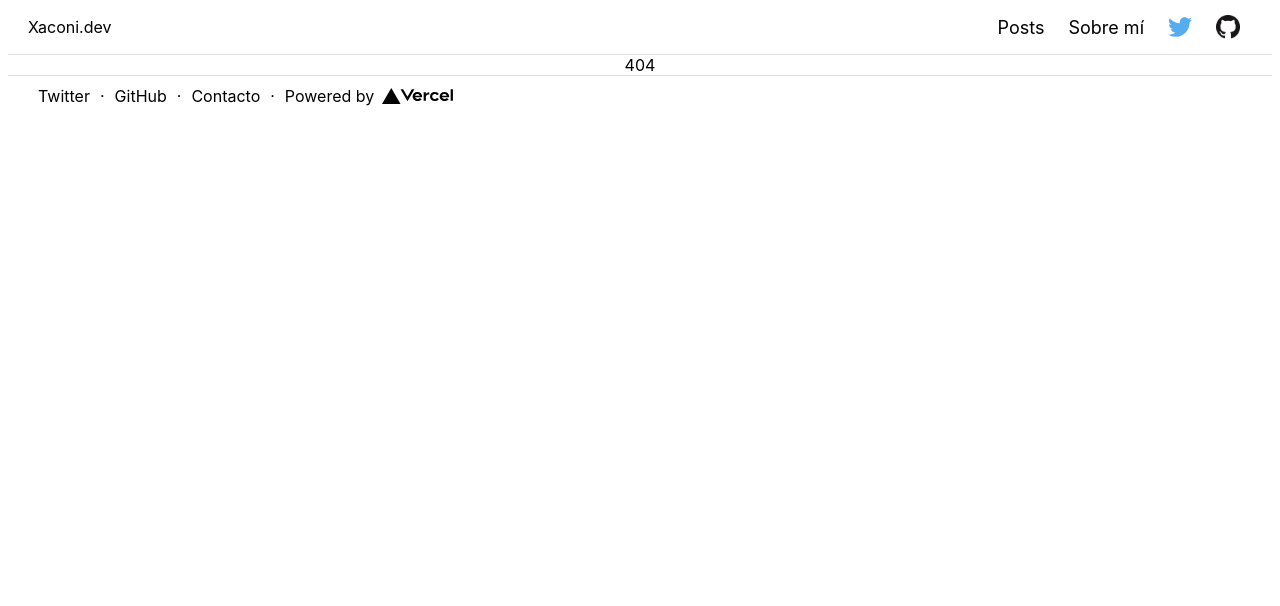
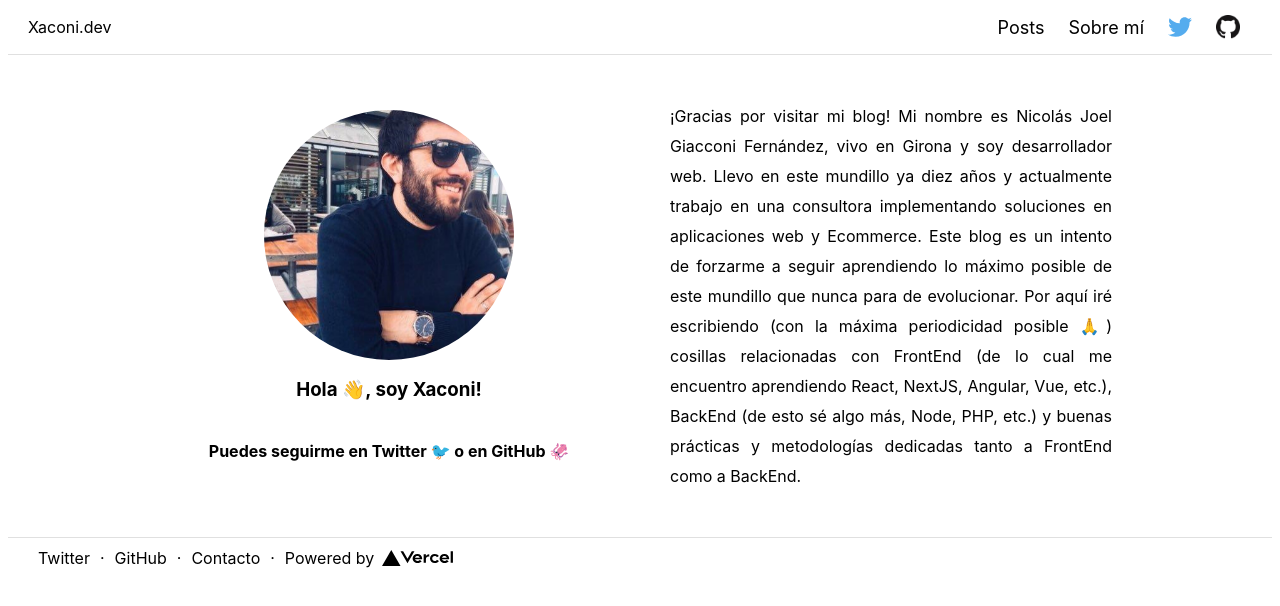
Before and after one commit to Xaconi/xaconi-site, a Next.js app: page /about in a window 1280 px wide. Before the commit this address had no page. Shown: the top 606 px of the page. Built offline with nearby package versions, Linux system fonts and the light colour scheme.

Commit message:
Added About me page.

```diff
--- /dev/null
+++ b/pages/about.js
@@ -0,0 +1,39 @@
+// Styles
+import styles from '../styles/Home.module.css';
+import stylesAbout from '../styles/About.module.css';
+
+// NextJS Core
+import Head from 'next/head';
+
+// Components
+import Header from '../components/header';
+import Footer from '../components/footer';
+
+export default function About() {
+    return(
+        <>
+            <div className={styles.container}>
+                <Head>
+                    <title>Xaconi Site 👨‍💻</title>
+                    <link rel="icon" href="/favicon.ico" />
+                </Head>
+
+                <Header />
+
+                <section className={stylesAbout.aboutRow}>
+                    <div className={stylesAbout.aboutColumn}>
+                        <img className={stylesAbout.imgRound} src="/xaconi.jpg" />
+                        <h3>Hola 👋, soy Xaconi!</h3>
+                        <h4>Puedes seguirme en <a href="https://twitter.com/xaconi" target="_blank">Twitter 🐦</a> o en <a href="https://github.com/Xaconi" target="_blank">GitHub 🦑</a></h4>
+                    </div>
+
+                    <div className={stylesAbout.aboutColumn}>
+                        <p className={stylesAbout.blogDescription}>¡Gracias por visitar mi blog! Mi nombre es Nicolás Joel Giacconi Fernández, vivo en Girona y soy desarrollador web. Llevo en este mundillo ya diez años y actualmente trabajo en una consultora implementando soluciones en aplicaciones web y Ecommerce. Este blog es un intento de forzarme a seguir aprendiendo lo máximo posible de este mundillo que nunca para de evolucionar. Por aquí iré escribiendo (con la máxima periodicidad posible 🙏) cosillas relacionadas con FrontEnd (de lo cual me encuentro aprendiendo React, NextJS, Angular, Vue, etc.), BackEnd (de esto sé algo más, Node, PHP, etc.) y buenas prácticas y metodologías dedicadas tanto a FrontEnd como a BackEnd.</p>
+                    </div>
+                </section>
+
+                <Footer />
+            </div>
+        </>
+    )
+}
--- /dev/null
+++ b/styles/About.module.css
@@ -0,0 +1,36 @@
+.aboutRow {
+    display: flex;
+    flex-direction: row;
+    flex-wrap: wrap;
+    justify-content: center;
+    max-width: var(--size-post-max);
+    padding: 20px 10px;
+    width: 100%;
+}
+
+.aboutColumn {
+    display: flex;
+    flex-direction: column;
+    justify-content: center;
+    text-align: center;
+    padding: 10px 30px;
+    width: 50%;
+}
+
+.imgRound {
+    border-radius: 50%;
+    max-width: 250px;
+    margin: 0 auto;
+}
+
+.blogDescription {
+    line-height: 30px;
+    text-align: justify;
+}
+
+@media (max-width : 768px) {
+    .aboutColumn {
+        padding: 10px 15px;
+        width: 100%;
+    }
+}
```
Also changed, not shown: public/xaconi.jpg (added).
